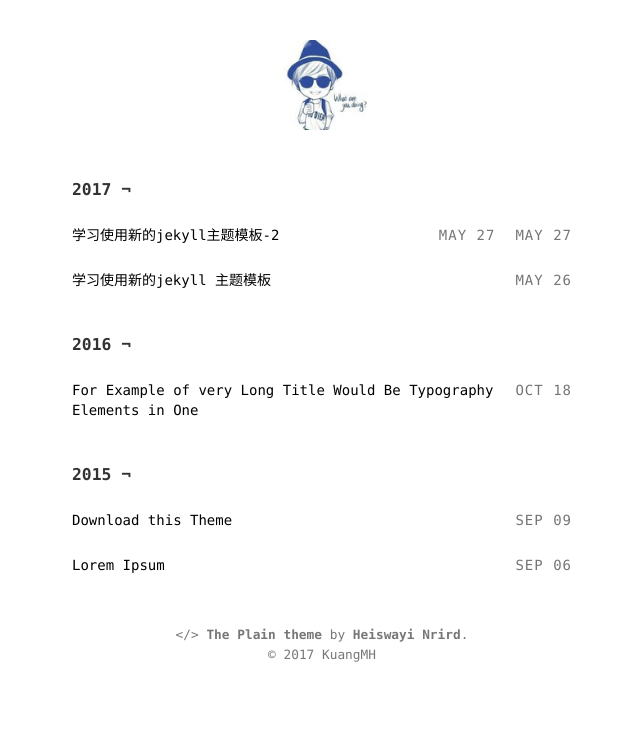
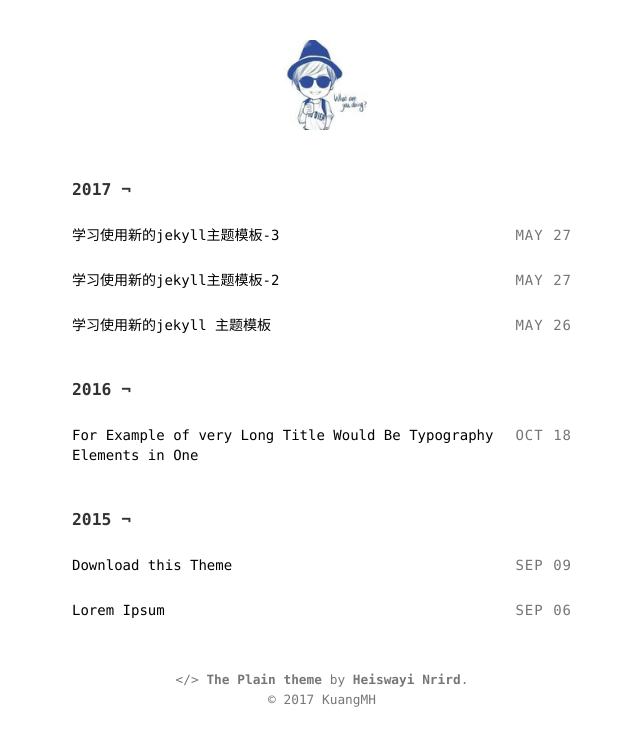
Before and after one commit to kuangmh/kuangmh.github.io, a Jekyll site: the page built from index.html, in a window 1280 px wide. Shown: the top 746 px of the page, without its empty margins (318-958 px from the left). Built offline with Jekyll 4.4.1, drawn with Linux system fonts in a browser that asks for light colours.

Commit message:
Update 2017-05-27-use-new-jekyll-themes.md

```diff
--- a/_posts/2017-05-27-use-new-jekyll-themes.md
+++ b/_posts/2017-05-27-use-new-jekyll-themes.md
@@ -1,3 +1,7 @@
+---
+title: 学习使用新的jekyll主题模板-3
+update: 2017-05-27 18:55
+---
 ---
 title: 学习使用新的jekyll 主题模板3
 update： 2017-05-27 18:55
```
